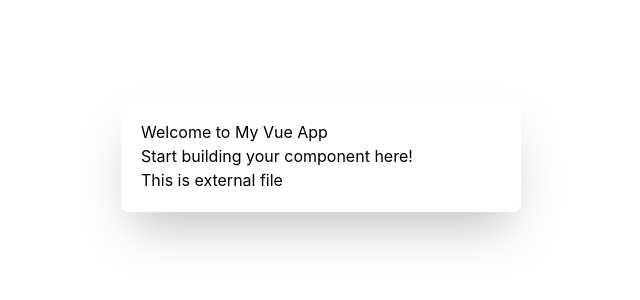
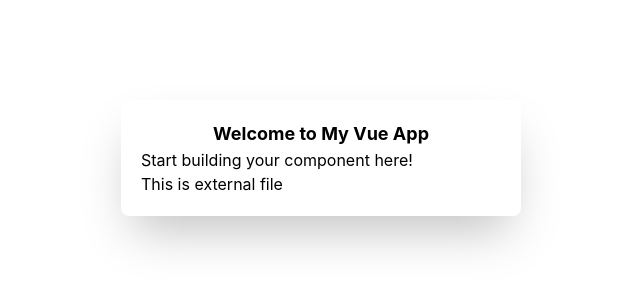
Before and after one commit to niyomugaboetiene/vue-2.0-course, a Vue app: page / in a window 1280 px wide. Shown: the top 300 px of the page, without its empty margins (579-1219 px from the left). Built offline with nearby package versions, Linux system fonts and the light colour scheme.

Commit message:
integration of tailwindcss

```diff
--- a/src/App.vue
+++ b/src/App.vue
@@ -1,6 +1,6 @@
 <template>
   <div class="ms-[700px] p-5  mt-[100px] w-[400px] rounded-lg shadow-2xl">
-    <h1 class="">Welcome to My Vue App</h1>
+    <h1 class="text-center text-lg font-bold">Welcome to My Vue App</h1>
     <p>Start building your component here!</p>
     <HelloWorld />
   </div>
```
